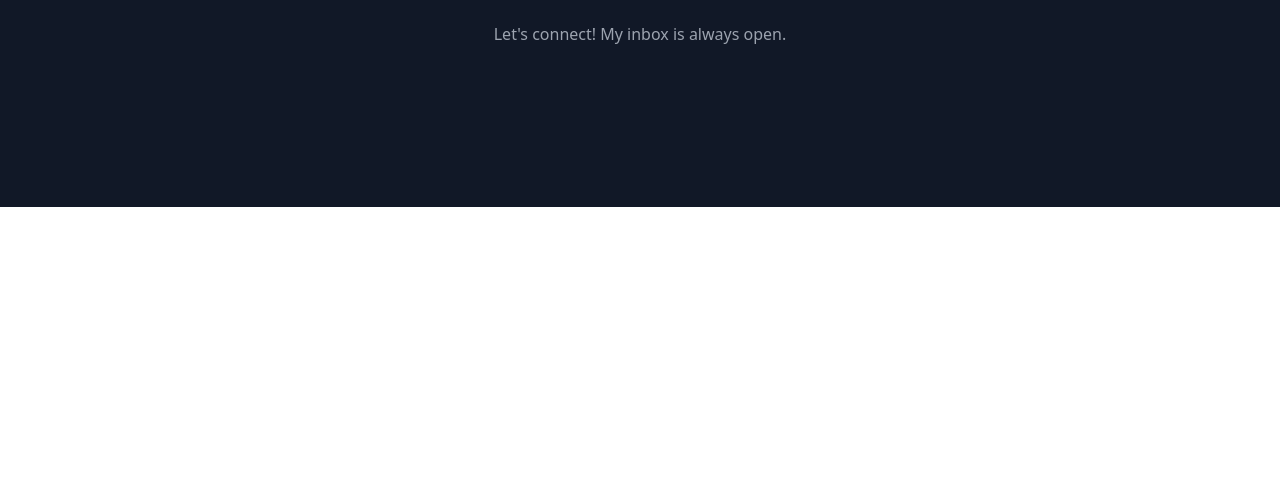
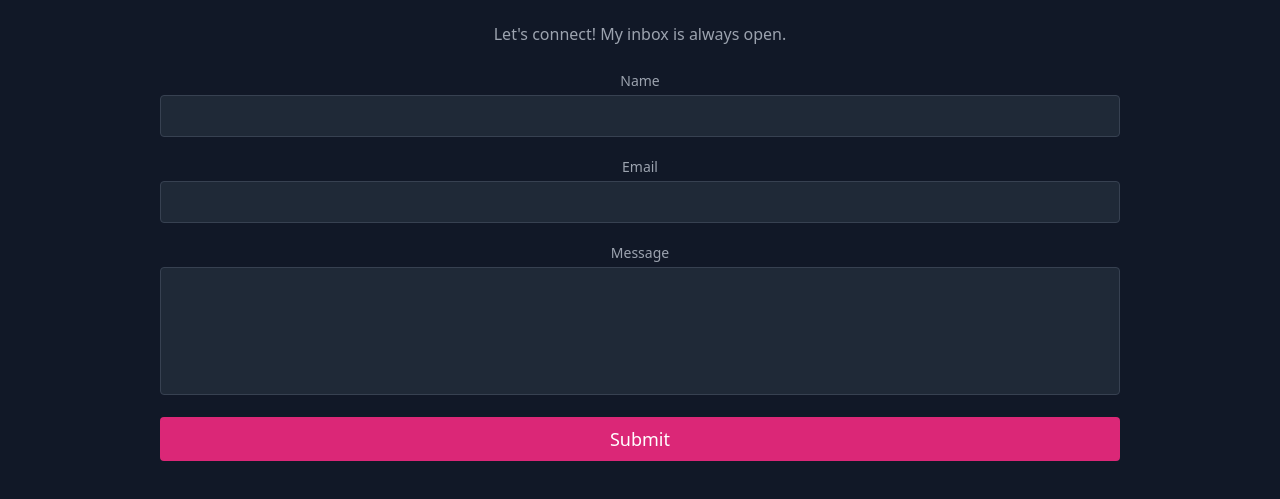
Before and after one commit to tm-baker/portfolio, a React (Create React App) app: page / in a window 1280 px wide. Shown: the part 2721-3220 px from the top of the page. Before the commit the page ends 2928 px from the top, so only its background shows below. Built offline with nearby package versions, Linux system fonts and the light colour scheme.

Commit message:
Adding form back for contact

```diff
--- a/src/components/Contact.js
+++ b/src/components/Contact.js
@@ -28,7 +28,7 @@ export default function Contact() {
   return (
     <section id="contact" className="relative">
       <div className="container px-5 py-20 mx-auto text-center lg:px-40">
-        <div className="flex flex-col w-full mb-20">
+        <div className="flex flex-col w-full mb-5">
           <MailIcon className="mx-auto inline-block w-10 mb-4" />
           <h1 className="sm:text-4xl text-3xl font-medium title-font mb-4 text-white">
             Contact
@@ -38,6 +38,54 @@ export default function Contact() {
           </p>
         </div>
         <div className="flex flex-wrap">
+        <form
+          netlify
+          name="test"
+          onSubmit={handleSubmit}
+          className="flex flex-col w-full">
+          <div className="relative mb-4">
+            <label htmlFor="name" className="leading-7 text-sm text-gray-400">
+              Name
+            </label>
+            <input
+              type="text"
+              id="name"
+              name="name"
+              className="w-full bg-gray-800 rounded border border-gray-700 focus:pink-indigo-500 focus:ring-2 focus:ring-indigo-900 text-base outline-none text-gray-100 py-1 px-3 leading-8 transition-colors duration-200 ease-in-out"
+              onChange={(e) => setName(e.target.value)}
+            />
+          </div>
+          <div className="relative mb-4">
+            <label htmlFor="email" className="leading-7 text-sm text-gray-400">
+              Email
+            </label>
+            <input
+              type="email"
+              id="email"
+              name="email"
+              className="w-full bg-gray-800 rounded border border-gray-700 focus:border-pink-500 focus:ring-2 focus:ring-indigo-900 text-base outline-none text-gray-100 py-1 px-3 leading-8 transition-colors duration-200 ease-in-out"
+              onChange={(e) => setEmail(e.target.value)}
+            />
+          </div>
+          <div className="relative mb-4">
+            <label
+              htmlFor="message"
+              className="leading-7 text-sm text-gray-400">
+              Message
+            </label>
+            <textarea
+              id="message"
+              name="message"
+              className="w-full bg-gray-800 rounded border border-gray-700 focus:border-pink-500 focus:ring-2 focus:ring-indigo-900 h-32 text-base outline-none text-gray-100 py-1 px-3 resize-none leading-6 transition-colors duration-200 ease-in-out"
+              onChange={(e) => setMessage(e.target.value)}
+            />
+          </div>
+          <button
+            type="submit"
+            className="text-white bg-pink-600 border-0 py-2 px-6 focus:outline-none hover:bg-pink-800 rounded text-lg">
+            Submit
+          </button>
+        </form>
         </div>
       </div>
     </section>
```
Also changed, not shown: public/coding.svg (deleted), public/project-4.gif (deleted).
